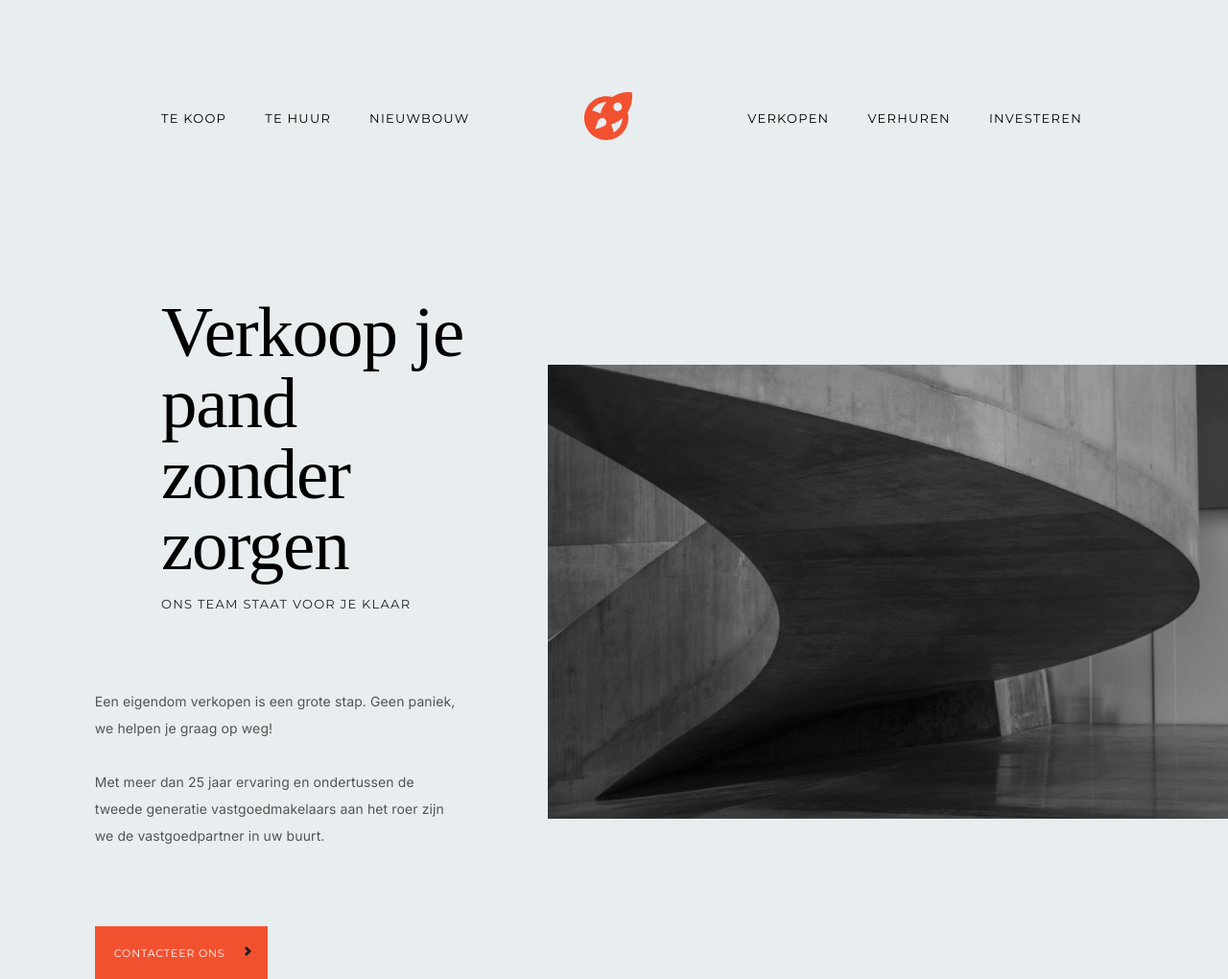
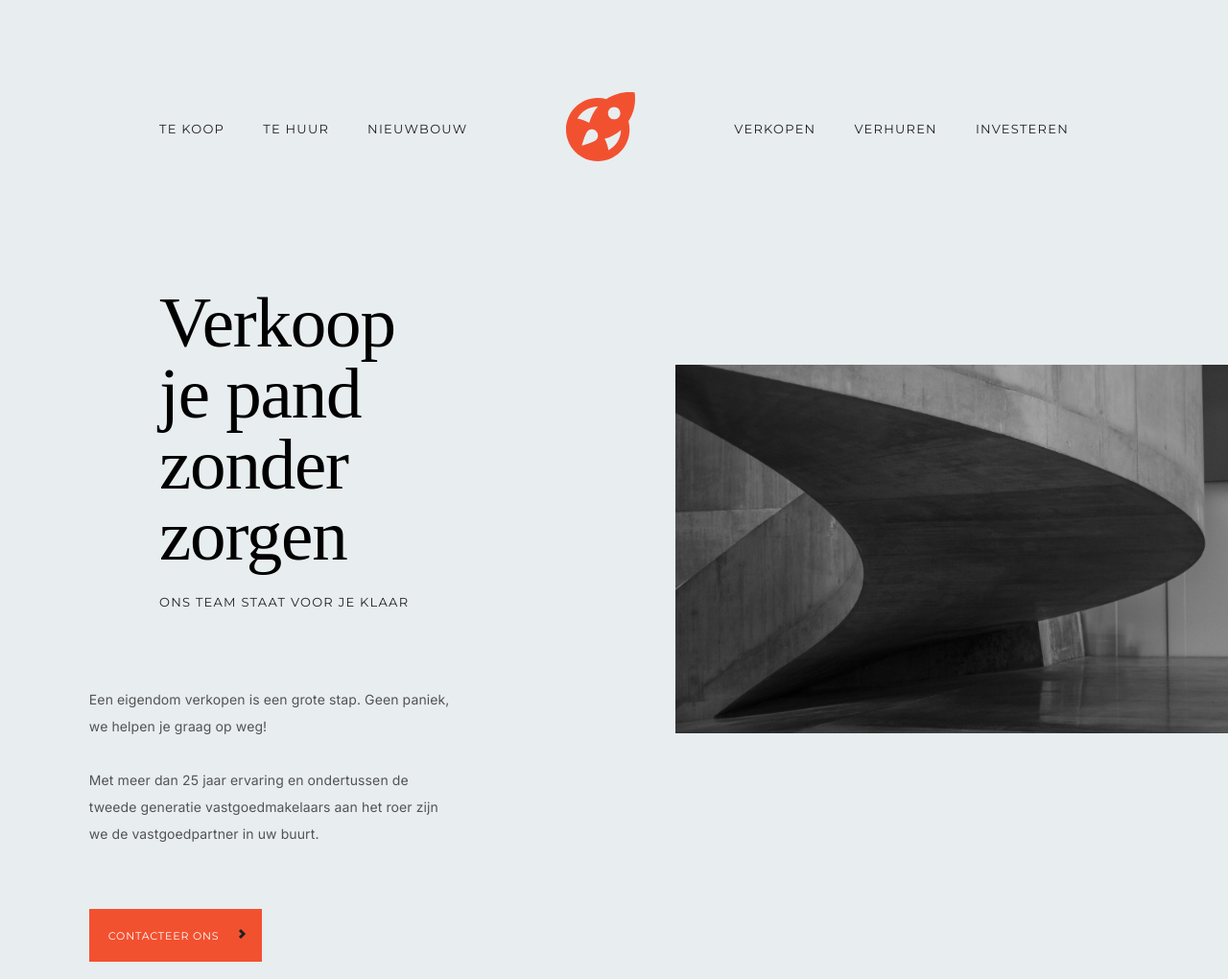
Before and after one commit to inanygt/sass-fw4, a website built with Vite: page index.html in a window 1280 px wide. Shown: the whole page at 96% size. Built offline with nearby package versions, Linux system fonts and the light colour scheme; a web font is replaced by a local one.

Commit message:
finished but not responsive

```diff
--- a/index.html
+++ b/index.html
@@ -7,8 +7,8 @@
       <title>Vite App</title>
    </head>
    <body>
-      <!-- <div id="app"></div> -->
       <div class="container">
+         <!-- Nav -->
          <div class="nav">
             <div class="nav-left">
                <div class="nav-item-left">
@@ -36,8 +36,12 @@
                </div>
             </div>
          </div>
+         <!-- Front page  -->
          <div class="front-page">
-            <div class="title">Verkoop je pand zonder zorgen</div>
+            <div class="title">
+               Verkoop je pand <br />
+               zonder zorgen
+            </div>
             <div class="sub-title">Ons team staat voor je klaar</div>
             <div class="body-left">
                <div class="body-front-page">
@@ -57,7 +61,6 @@
                </button>
             </div>
          </div>
-
          <img class="architecture-img" src="/photo.jpg" alt="" />
       </div>
       <script type="module" src="/main.js"></script>
--- a/scss/_buttons.scss
+++ b/scss/_buttons.scss
@@ -5,12 +5,9 @@
    padding: 20px 0px 20px 20px;
    color: white;
    border: none;
-   margin-top: 5rem;
+   margin-top: 4rem;
    font-family: "Montserrat", sans-serif;
    font-size: 11px;
    letter-spacing: 0.85px;
    text-transform: uppercase;
-   &:hover {
-      color: blue;
-   }
 }
--- a/scss/_layout.scss
+++ b/scss/_layout.scss
@@ -1,11 +1,11 @@
+body {
+   background-color: $grey;
+}
+
 .container {
    width: 75%;
    margin: 0 auto;
-}
-
-body {
-   width: 100%;
-   background-color: $grey;
+   height: 100vh;
 }
 
 .front-page {
@@ -18,8 +18,9 @@ body {
 }
 
 .architecture-img {
-   width: 709.5px;
-   height: 473px;
+   // width: 709.5px;
+   width: 45%;
+   // height: 473px;
    position: absolute;
    right: 0;
    top: 380px;
--- a/scss/_navbar.scss
+++ b/scss/_navbar.scss
@@ -3,12 +3,9 @@
 
 .nav {
    @include uppercase;
+   @include flex-space-center;
 
-   display: flex;
-   justify-content: space-between;
-   align-items: center;
-   text-transform: uppercase;
-   margin-bottom: 10rem;
+   margin-bottom: 8rem;
    margin-top: 6rem;
    .nav-left {
       display: flex;
@@ -24,10 +21,10 @@
    }
    .nav-link {
       text-decoration: none;
-      color: black;
+      color: $black;
    }
 
    .logo {
-      width: 50px;
+      width: 72px;
    }
 }
--- a/scss/_typography.scss
+++ b/scss/_typography.scss
@@ -22,7 +22,7 @@
 }
 
 .sub-title {
-   margin-top: 1rem;
+   margin-top: 1.5rem;
    @include uppercase;
 }
 
--- a/scss/_variables.scss
+++ b/scss/_variables.scss
@@ -2,8 +2,8 @@ $black: #212121;
 $grey: #e8edef;
 $orange: #f25130;
 
-// $theme-colors: (
-//    "background": $grey,
-//    "main": $black,
-//    "accent": $orange,
-// );
+@mixin flex-space-center {
+   display: flex;
+   justify-content: space-between;
+   align-items: center;
+}
```
